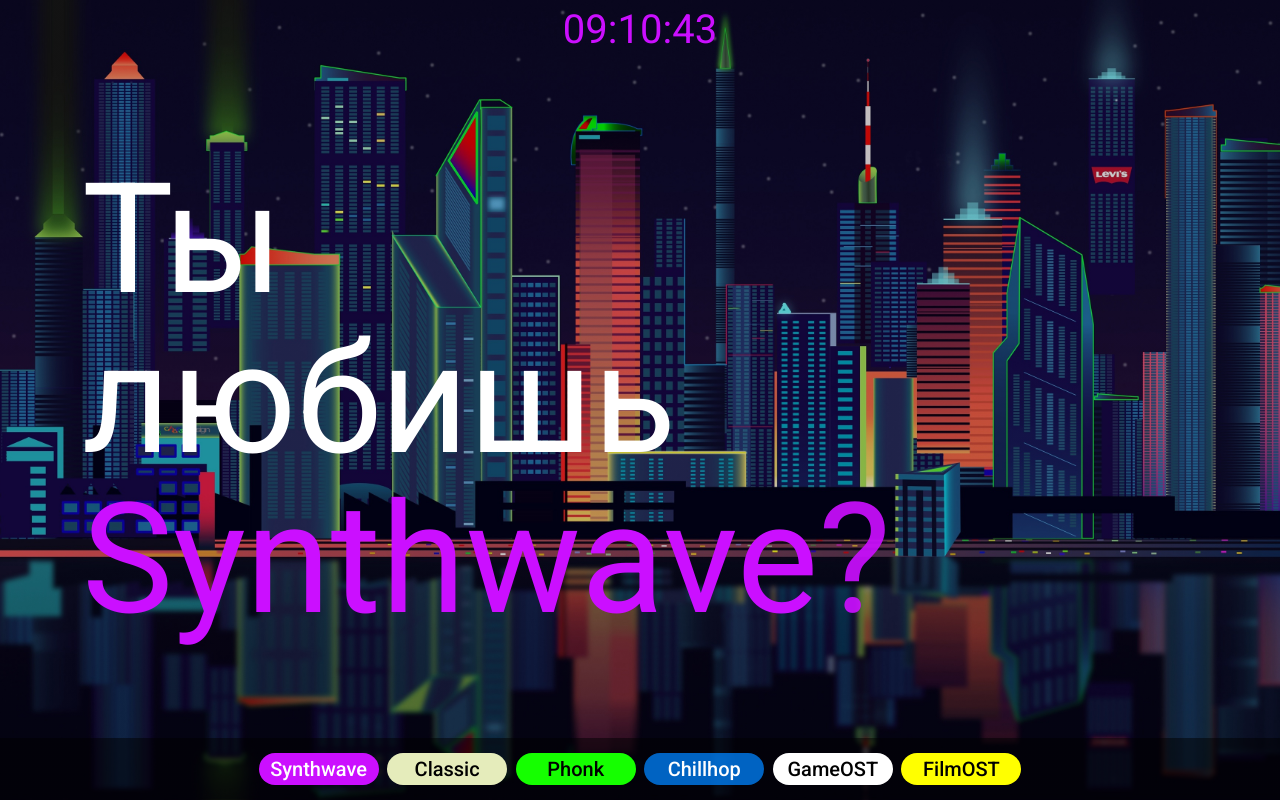
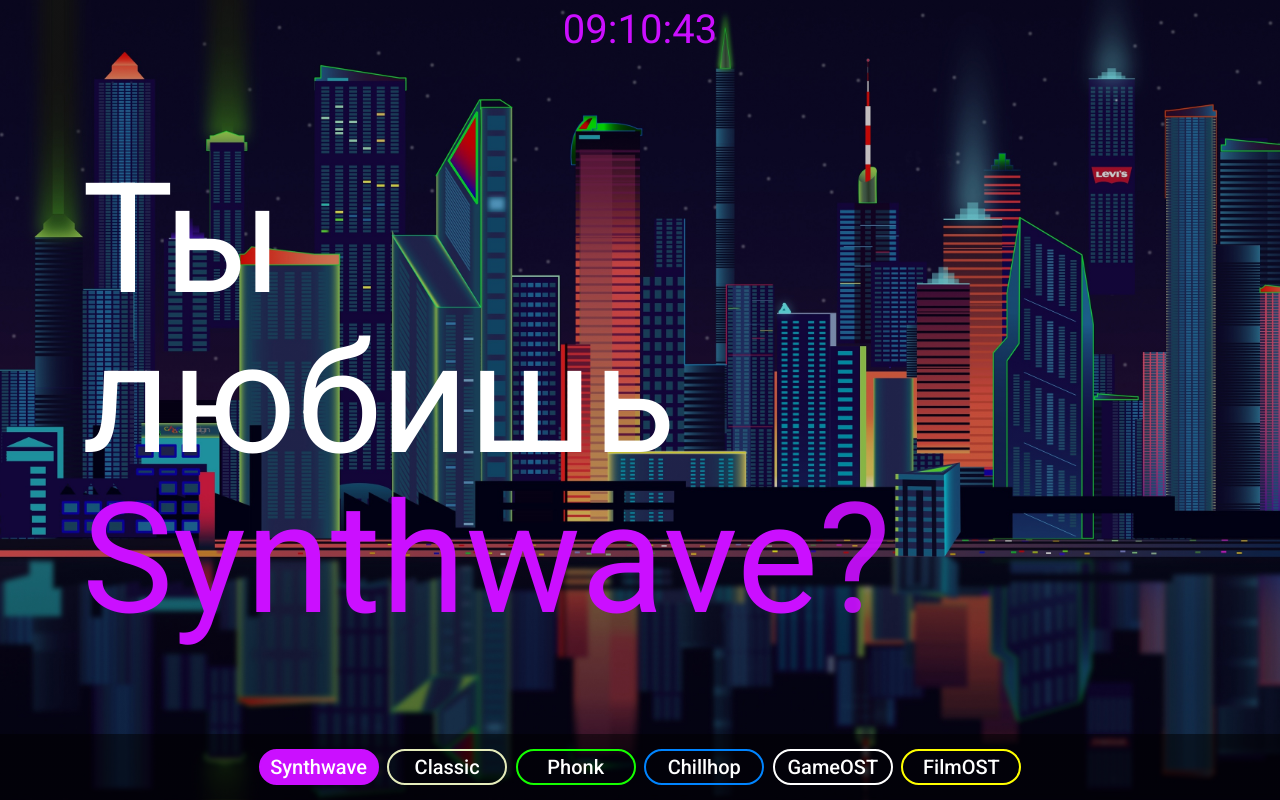
Before and after one commit to vladimir8sabaev/music, a website: page src/index.html in a window 1280 px wide. Both pictures are taken after a click on the button "Synthwave". Shown: the top 800 px of the page. Drawn offline with nearby package versions, Linux system fonts and the light colour scheme.

```diff
--- a/src/js/script.js
+++ b/src/js/script.js
@@ -32,7 +32,14 @@
   const btnGameOST = document.querySelector(".promo__button-gameOST");
   const btnFilmOST = document.querySelector(".promo__button-filmOST");
   const promo = document.querySelector(".promo");
-  function changeGenre(btnName, genreName, color) {
+  const btns = document.querySelectorAll(".promo__button");
+  function allBtnTransparent() {
+    btns.forEach(function (e) {
+      e.style.backgroundColor = "transparent";
+      e.style.color = "white";
+    });
+  }
+  function changeGenre(btnName, genreName, color, textColor) {
     btnName.addEventListener("click", () => {
       promo.style.backgroundImage = `linear-gradient(
         to top,
@@ -43,12 +50,15 @@
       genreSpan.style.color = color;
       question.style.color = color;
       clock.style.color = color;
+      allBtnTransparent();
+      btnName.style.backgroundColor = color;
+      btnName.style.color = textColor;
     });
   }
-  changeGenre(btnSynthwave, genres[0], "#cb0fff");
-  changeGenre(btnClassic, genres[1], "#e5ecbb");
-  changeGenre(btnPhonk, genres[2], "#15ff00");
-  changeGenre(btnChillhop, genres[3], "#0084ffc0");
-  changeGenre(btnGameOST, genres[4], "white");
-  changeGenre(btnFilmOST, genres[5], "yellow");
+  changeGenre(btnSynthwave, genres[0], "#cb0fff", "white");
+  changeGenre(btnClassic, genres[1], "#e5ecbb", "black");
+  changeGenre(btnPhonk, genres[2], "#15ff00", "black");
+  changeGenre(btnChillhop, genres[3], "#0084ff", "white");
+  changeGenre(btnGameOST, genres[4], "white", "black");
+  changeGenre(btnFilmOST, genres[5], "yellow", "black");
 });
--- a/src/sass/blocks/_promo.scss
+++ b/src/sass/blocks/_promo.scss
@@ -65,30 +65,36 @@
     border-radius: 20px;
     font-size: 20px;
     font-weight: 500;
-    border: none;
+    border: 2px solid black;
     &-synthwave {
       background-color: #cb0fff;
       color: white;
+      border-color: #cb0fff;
     }
     &-classic {
-      background-color: #e5ecbb;
-      color: black;
+      background-color: transparent;
+      color: white;
+      border-color: #e5ecbb;
     }
     &-phonk {
-      background-color: #15ff00;
-      color: black;
+      background-color: transparent;
+      color: white;
+      border-color: #15ff00;
     }
     &-chillhop {
-      background-color: #0084ffc0;
+      background-color: transparent;
       color: white;
+      border-color: #0084ff;
     }
     &-gameOST {
-      background-color: white;
-      color: black;
+      background-color: transparent;
+      color: white;
+      border-color: white;
     }
     &-filmOST {
-      background-color: yellow;
-      color: black;
+      background-color: transparent;
+      color: white;
+      border-color: yellow;
     }
   }
 }
```
Also changed, not shown: src/css/style.min.css.
